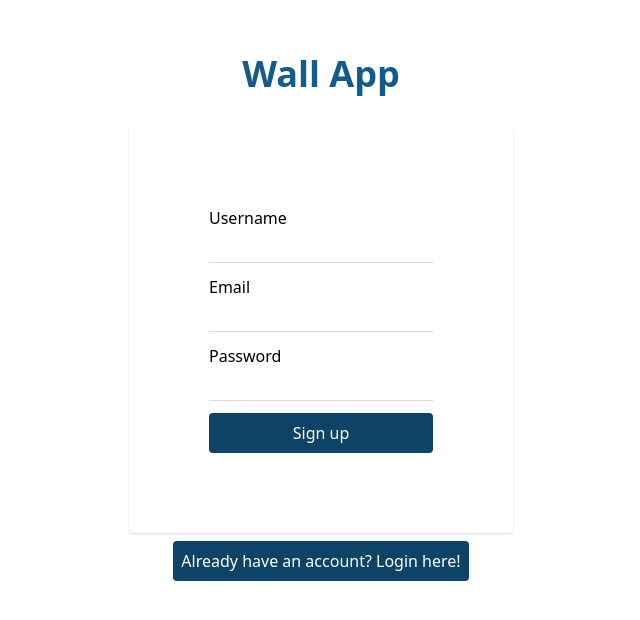
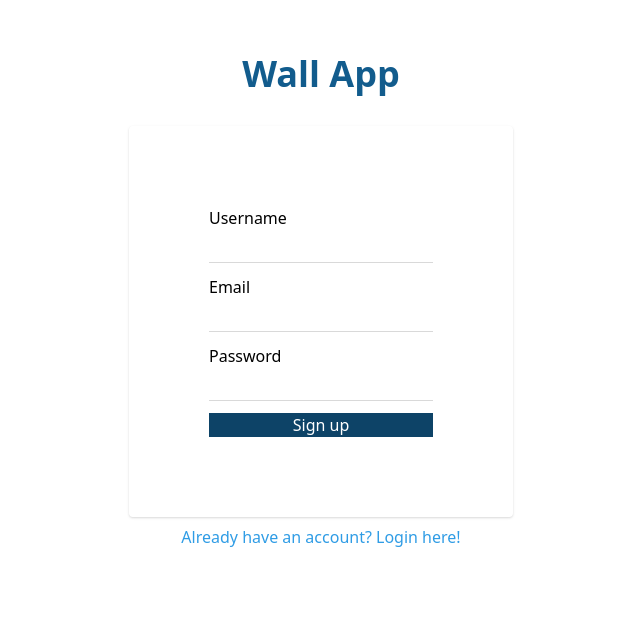
Before and after one commit to anicioalexandre/wall_app, a React app in the folder frontend/: page /signup in a window 1280 px wide. Shown: the part 138-758 px from the top of the page, without its empty margins (319-959 px from the left). Built offline with nearby package versions, Linux system fonts and the light colour scheme.

Commit message:
refactor: adapts Butotn to be reusable

```diff
--- a/frontend/src/components/core/Button/index.tsx
+++ b/frontend/src/components/core/Button/index.tsx
@@ -2,10 +2,13 @@ import React, { FC } from 'react'
 
 import { ButtonProps } from './types'
 
-const Button: FC<ButtonProps> = ({ onClick, children }) => {
+const Button: FC<ButtonProps> = ({ onClick, className, children }) => {
   return (
     <button
-      className="bg-primary-dark text-white p-2 rounded hover:bg-primary disabled:bg-gray-20 disabled:cursor-not-allowed smooth"
+      className={`${
+        className ??
+        'bg-primary-dark text-white hover:bg-primary disabled:bg-gray-20'
+      } button-base`}
       onClick={onClick}
     >
       {children}
--- a/frontend/src/components/core/Button/types.d.ts
+++ b/frontend/src/components/core/Button/types.d.ts
@@ -1,3 +1,6 @@
+import { FormEvent } from 'react'
+
 export type ButtonProps = {
-  onClick?: () => void
+  className?: string
+  onClick?: (e?: FormEvent) => void
 }
```
Also changed, not shown: 1 other file (tests, documents, lock files or other folders).
